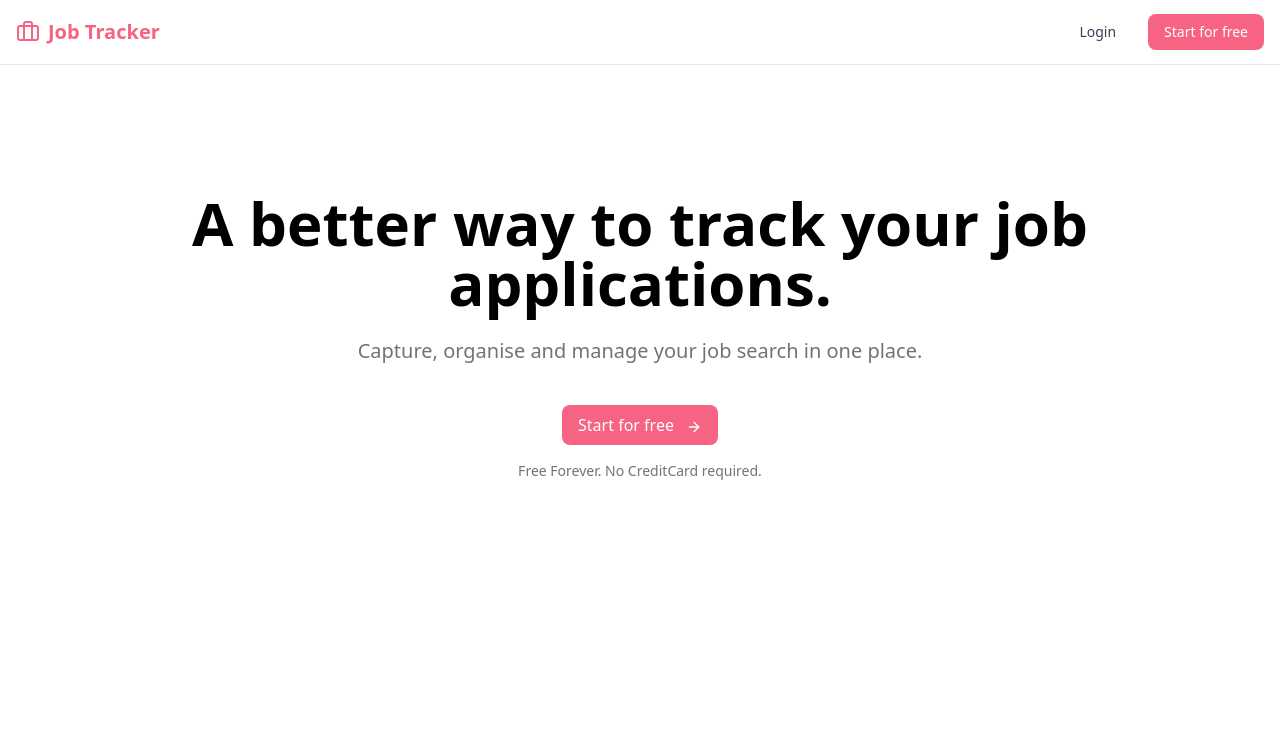
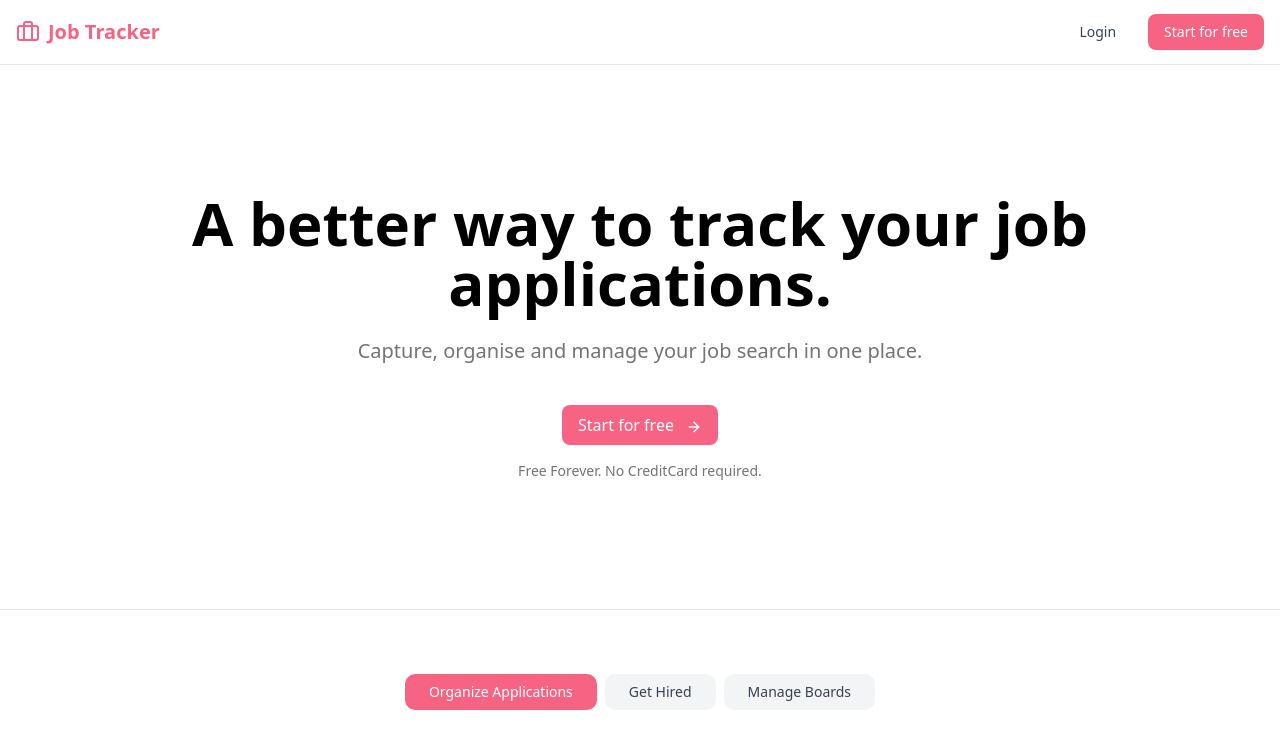
Before and after one commit to vamshi-vamsharaj/job-application-tracker, a Next.js app: page / in a window 1280 px wide. Shown: the top 741 px of the page. Built offline with nearby package versions, Linux system fonts and the light colour scheme.

Commit message:
Add ImageTabs component to homepage

```diff
--- a/app/page.tsx
+++ b/app/page.tsx
@@ -2,6 +2,7 @@ import { Button } from "@/components/ui/button";
 import Image from "next/image";
 import { ArrowRight } from "lucide-react"
 import Link from "next/link";
+import ImageTabs from "@/components/image-tabs";
 export default function Home() {
   return (
     <div className="flex min-h-screen items-col  bg-white">
@@ -30,6 +31,7 @@ export default function Home() {
           </div>
         </section>
 
+       <ImageTabs />
 
 
       </main>
```
